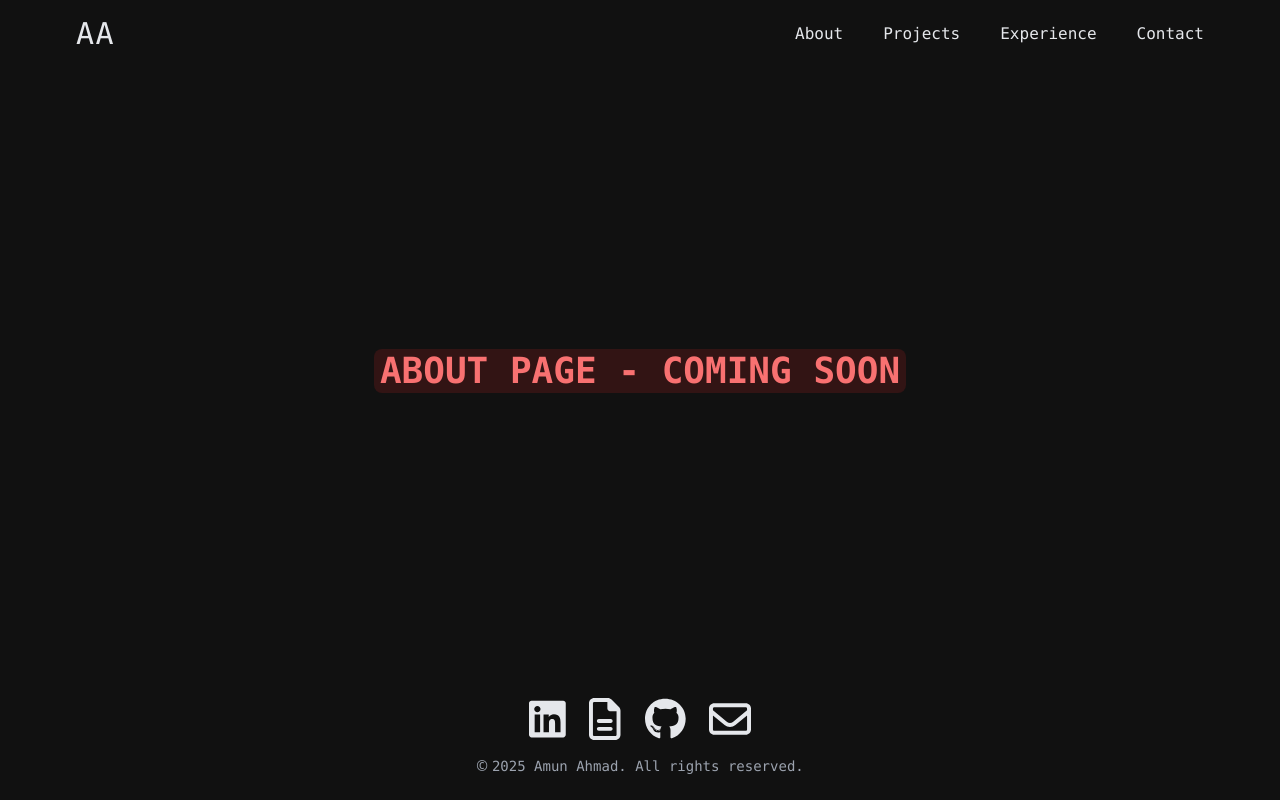
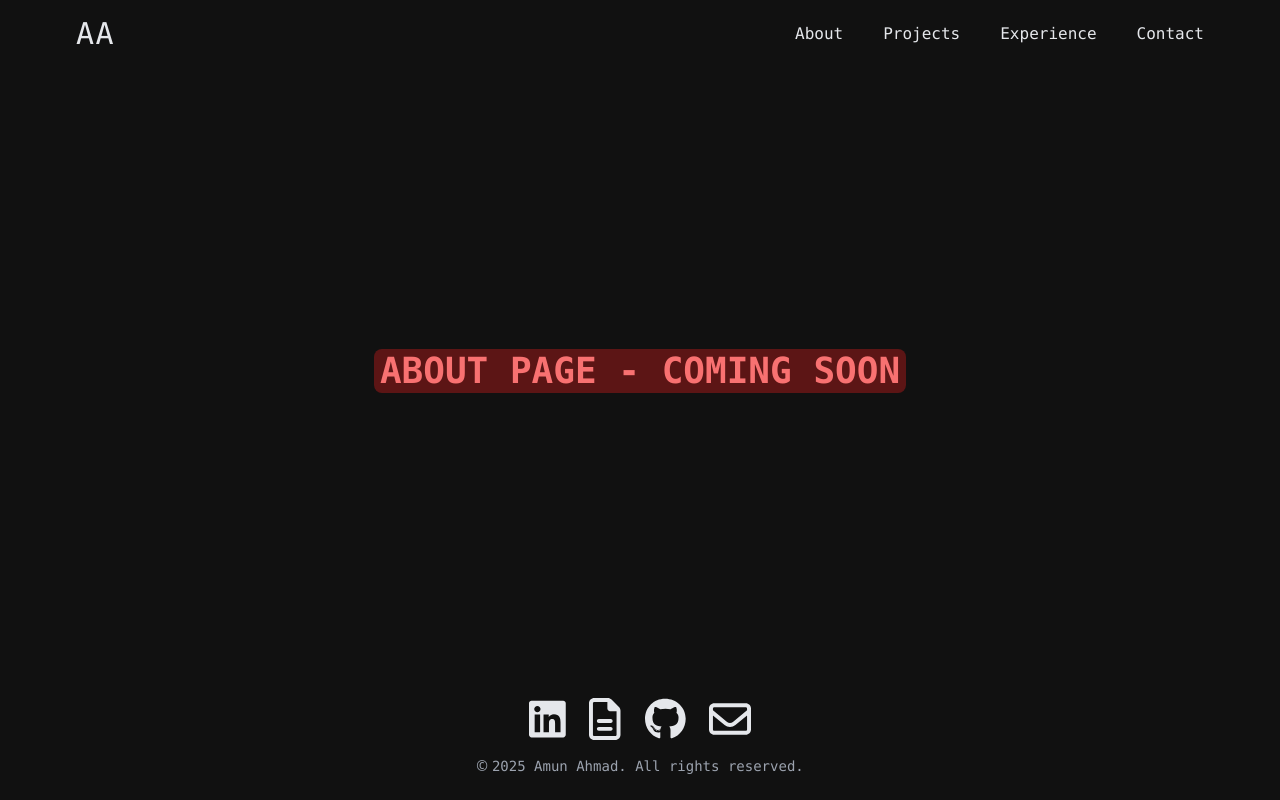
Before and after one commit to AADevelops/personal-portfolio, a React (Vite) app: page /about in a window 1280 px wide. Built offline with nearby package versions, Linux system fonts and the light colour scheme.

Commit message:
Updated Tag component.

```diff
--- a/src/components/Tag.tsx
+++ b/src/components/Tag.tsx
@@ -17,14 +17,14 @@ function Tag(props: {
 
   const baseClassName = "rounded-lg font-mono px-1.5 py-0.5 inline-flex";
   const presetClassNames = {
-    gray: "bg-gray-600/30 text-gray-400",
-    red: "bg-red-900/30 text-red-400",
-    green: "bg-green-900/30 text-green-400",
-    yellow: "bg-amber-900/30 text-amber-400",
-    orange: "bg-orange-900/30 text-orange-400",
-    blue: "bg-blue-900/30 text-blue-400",
-    purple: "bg-purple-900/30 text-purple-400",
-    pink: "bg-pink-900/30 text-pink-400"
+    gray: "bg-gray-700/45 text-gray-400",
+    red: "bg-red-700/45 text-red-400",
+    green: "bg-green-700/45 text-green-400",
+    yellow: "bg-yellow-700/45 text-yellow-500",
+    orange: "bg-orange-700/45 text-orange-400",
+    blue: "bg-blue-700/45 text-blue-400",
+    purple: "bg-purple-700/45 text-purple-400",
+    pink: "bg-pink-700/45 text-pink-400"
   };
 
   return (
```
